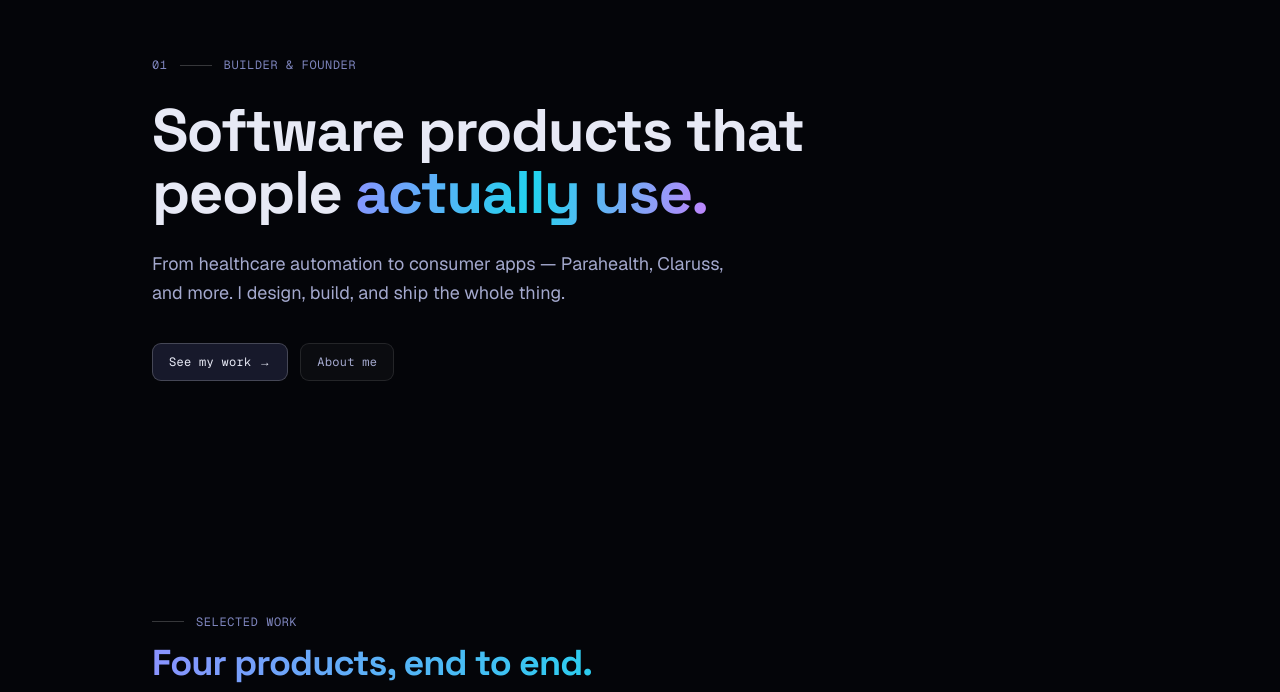
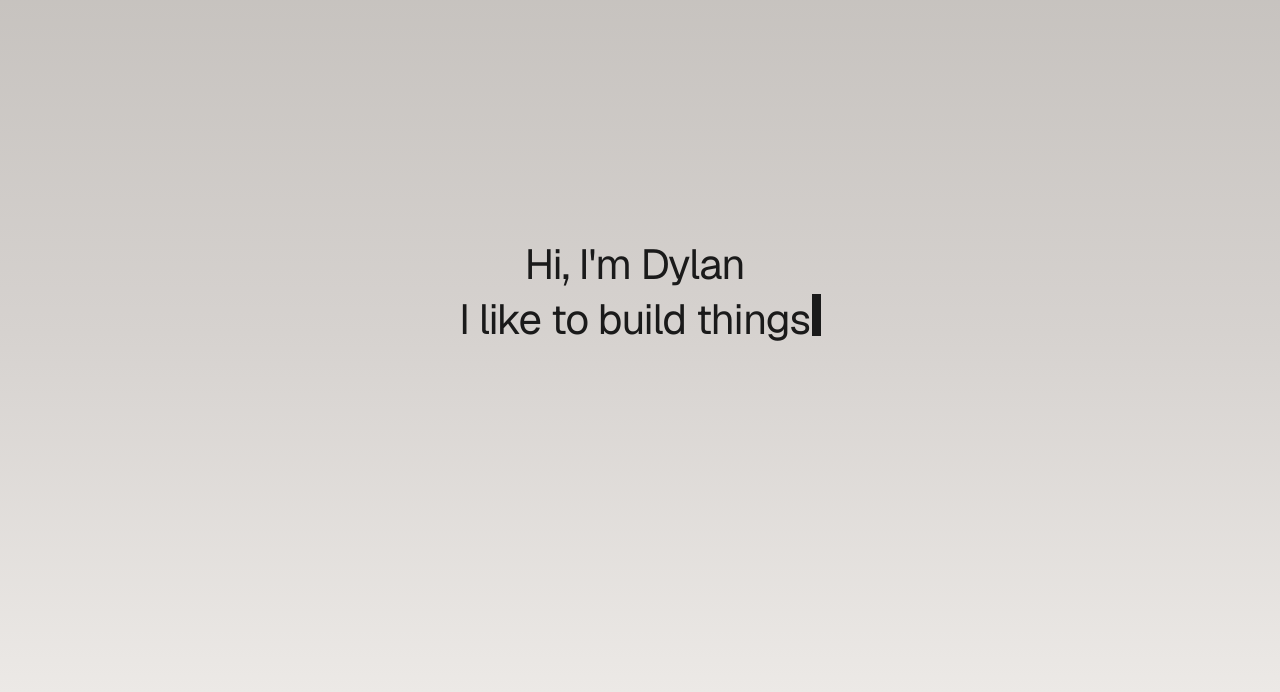
Before and after one commit to Dylan-Burns/portfolio, a Next.js app: page / in a window 1280 px wide. Shown: the part 108-800 px from the top of the page. Built offline with nearby package versions, Linux system fonts and the light colour scheme.

Commit message:
feat: burnsOS retro landing

```diff
--- a/src/app/page.tsx
+++ b/src/app/page.tsx
@@ -1,13 +1,8 @@
-import { Hero } from "@/components/home/Hero";
-import { ProjectGrid } from "@/components/home/ProjectGrid";
-import { AboutSection } from "@/components/home/AboutSection";
+import { RetroComputer } from "@/components/retro/RetroComputer";
+import { toFileItems } from "@/content/file-items";
+import { projects } from "@/content/projects";
+import { site } from "@/content/site";
 
 export default function HomePage() {
-  return (
-    <main>
-      <Hero />
-      <ProjectGrid />
-      <AboutSection />
-    </main>
-  );
+  return <RetroComputer items={toFileItems(projects, site)} />;
 }
```
